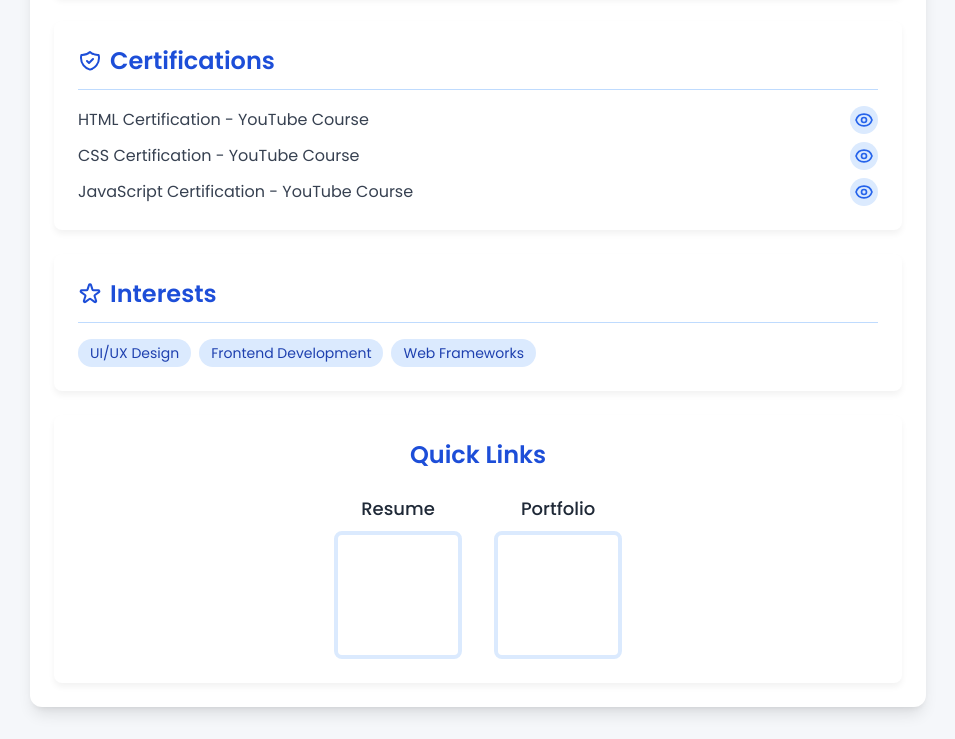
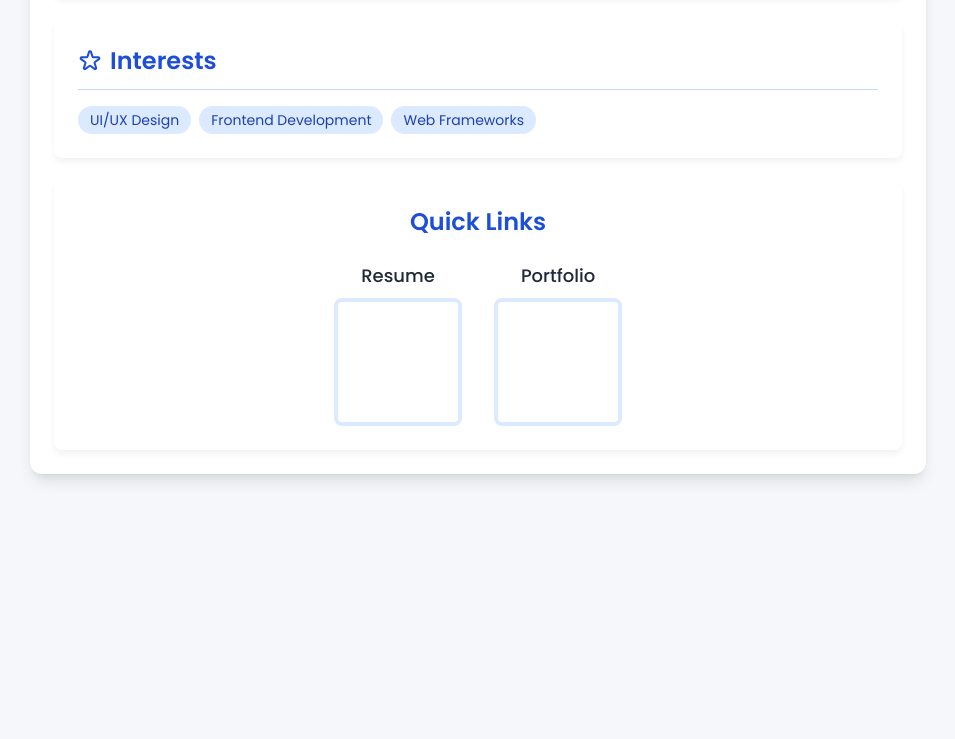
Before and after one commit to Mahadev422/new-resume, a plain HTML site: page index.html in a window 1280 px wide. Shown: the part 1277-2016 px from the top of the page, without its empty margins (162-1117 px from the left). After the commit the page ends 1783 px from the top, so only its background shows below. Drawn offline with nearby package versions, Linux system fonts and the light colour scheme; a script that the page names is missing.

Commit message:
Update index.html

```diff
--- a/index.html
+++ b/index.html
@@ -373,115 +373,6 @@
                 stroke-linecap="round"
                 stroke-linejoin="round"
                 stroke-width="2"
-                d="M9 12l2 2 4-4m5.618-4.016A11.955 11.955 0 0112 2.944a11.955 11.955 0 01-8.618 3.04A12.02 12.02 0 003 9c0 5.591 3.824 10.29 9 11.622 5.176-1.332 9-6.03 9-11.622 0-1.042-.133-2.052-.382-3.016z"
-              />
-            </svg>
-            Certifications
-          </h2>
-          <hr class="border-blue-200 mb-4" />
-          <ul class="space-y-2">
-            <li class="flex items-center justify-between text-gray-700">
-              <span>HTML Certification - YouTube Course</span>
-              <button
-                onclick="showModal('htmlCert')"
-                class="ml-2 p-1 rounded-full bg-blue-100 text-blue-600 hover:bg-blue-200 transition-colors"
-              >
-                <svg
-                  xmlns="http://www.w3.org/2000/svg"
-                  class="h-5 w-5"
-                  fill="none"
-                  viewBox="0 0 24 24"
-                  stroke="currentColor"
-                >
-                  <path
-                    stroke-linecap="round"
-                    stroke-linejoin="round"
-                    stroke-width="2"
-                    d="M15 12a3 3 0 11-6 0 3 3 0 016 0z"
-                  />
-                  <path
-                    stroke-linecap="round"
-                    stroke-linejoin="round"
-                    stroke-width="2"
-                    d="M2.458 12C3.732 7.943 7.523 5 12 5c4.478 0 8.268 2.943 9.542 7-1.274 4.057-5.064 7-9.542 7-4.477 0-8.268-2.943-9.542-7z"
-                  />
-                </svg>
-              </button>
-            </li>
-            <li class="flex items-center justify-between text-gray-700">
-              <span>CSS Certification - YouTube Course</span>
-              <button
-                onclick="showModal('cssCert')"
-                class="ml-2 p-1 rounded-full bg-blue-100 text-blue-600 hover:bg-blue-200 transition-colors"
-              >
-                <svg
-                  xmlns="http://www.w3.org/2000/svg"
-                  class="h-5 w-5"
-                  fill="none"
-                  viewBox="0 0 24 24"
-                  stroke="currentColor"
-                >
-                  <path
-                    stroke-linecap="round"
-                    stroke-linejoin="round"
-                    stroke-width="2"
-                    d="M15 12a3 3 0 11-6 0 3 3 0 016 0z"
-                  />
-                  <path
-                    stroke-linecap="round"
-                    stroke-linejoin="round"
-                    stroke-width="2"
-                    d="M2.458 12C3.732 7.943 7.523 5 12 5c4.478 0 8.268 2.943 9.542 7-1.274 4.057-5.064 7-9.542 7-4.477 0-8.268-2.943-9.542-7z"
-                  />
-                </svg>
-              </button>
-            </li>
-            <li class="flex items-center justify-between text-gray-700">
-              <span>JavaScript Certification - YouTube Course</span>
-              <button
-                onclick="showModal('jsCert')"
-                class="ml-2 p-1 rounded-full bg-blue-100 text-blue-600 hover:bg-blue-200 transition-colors"
-              >
-                <svg
-                  xmlns="http://www.w3.org/2000/svg"
-                  class="h-5 w-5"
-                  fill="none"
-                  viewBox="0 0 24 24"
-                  stroke="currentColor"
-                >
-                  <path
-                    stroke-linecap="round"
-                    stroke-linejoin="round"
-                    stroke-width="2"
-                    d="M15 12a3 3 0 11-6 0 3 3 0 016 0z"
-                  />
-                  <path
-                    stroke-linecap="round"
-                    stroke-linejoin="round"
-                    stroke-width="2"
-                    d="M2.458 12C3.732 7.943 7.523 5 12 5c4.478 0 8.268 2.943 9.542 7-1.274 4.057-5.064 7-9.542 7-4.477 0-8.268-2.943-9.542-7z"
-                  />
-                </svg>
-              </button>
-            </li>
-          </ul>
-        </section>
-
-        <section class="p-6 section-card">
-          <h2
-            class="text-2xl font-semibold text-blue-700 mb-3 flex items-center"
-          >
-            <svg
-              xmlns="http://www.w3.org/2000/svg"
-              class="h-6 w-6 mr-2"
-              fill="none"
-              viewBox="0 0 24 24"
-              stroke="currentColor"
-            >
-              <path
-                stroke-linecap="round"
-                stroke-linejoin="round"
-                stroke-width="2"
                 d="M11.049 2.927c.3-.921 1.603-.921 1.902 0l1.519 4.674a1 1 0 00.95.69h4.915c.969 0 1.371 1.24.588 1.81l-3.976 2.888a1 1 0 00-.363 1.118l1.518 4.674c.3.922-.755 1.688-1.538 1.118l-3.976-2.888a1 1 0 00-1.176 0l-3.976 2.888c-.783.57-1.838-.197-1.538-1.118l1.518-4.674a1 1 0 00-.363-1.118l-3.976-2.888c-.784-.57-.38-1.81.588-1.81h4.914a1 1 0 00.951-.69l1.519-4.674z"
               />
             </svg>
@@ -530,24 +421,6 @@
       </main>
     </div>
 
-    <!-- Modal -->
-    <div
-      id="certModal"
-      class="hidden fixed inset-0 bg-black bg-opacity-80 flex justify-center items-center z-50 p-4"
-    >
-      <span
-        onclick="closeModal()"
-        class="absolute top-5 right-8 text-white text-4xl cursor-pointer hover:text-gray-300"
-        >&times;</span
-      >
-      <img
-        id="modalImage"
-        src=""
-        alt="Certificate"
-        class="max-w-[90%] max-h-[90%] rounded-lg shadow-2xl"
-      />
-    </div>
-
     <script src="./script.js"></script>
   </body>
 </html>
```
